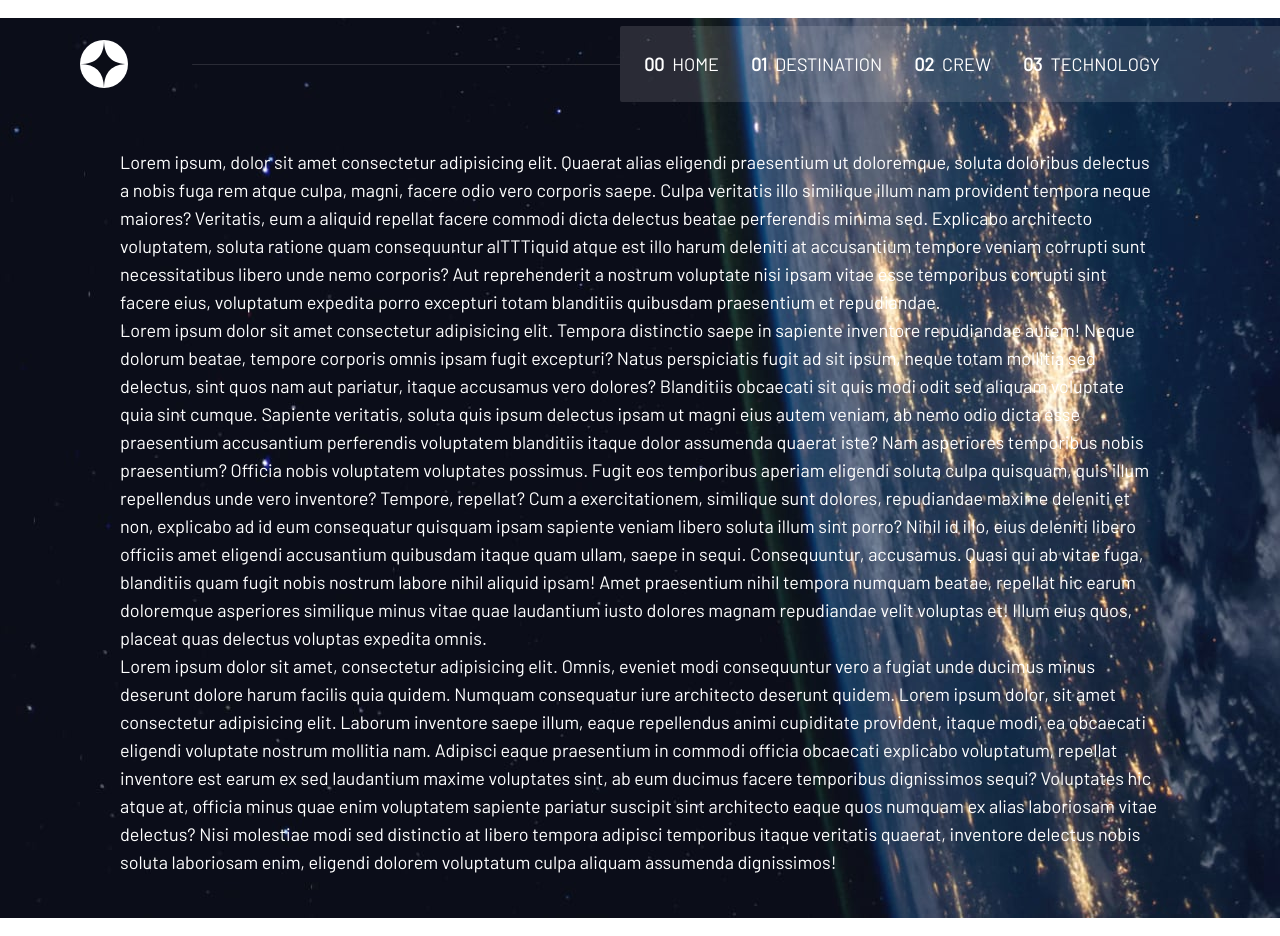
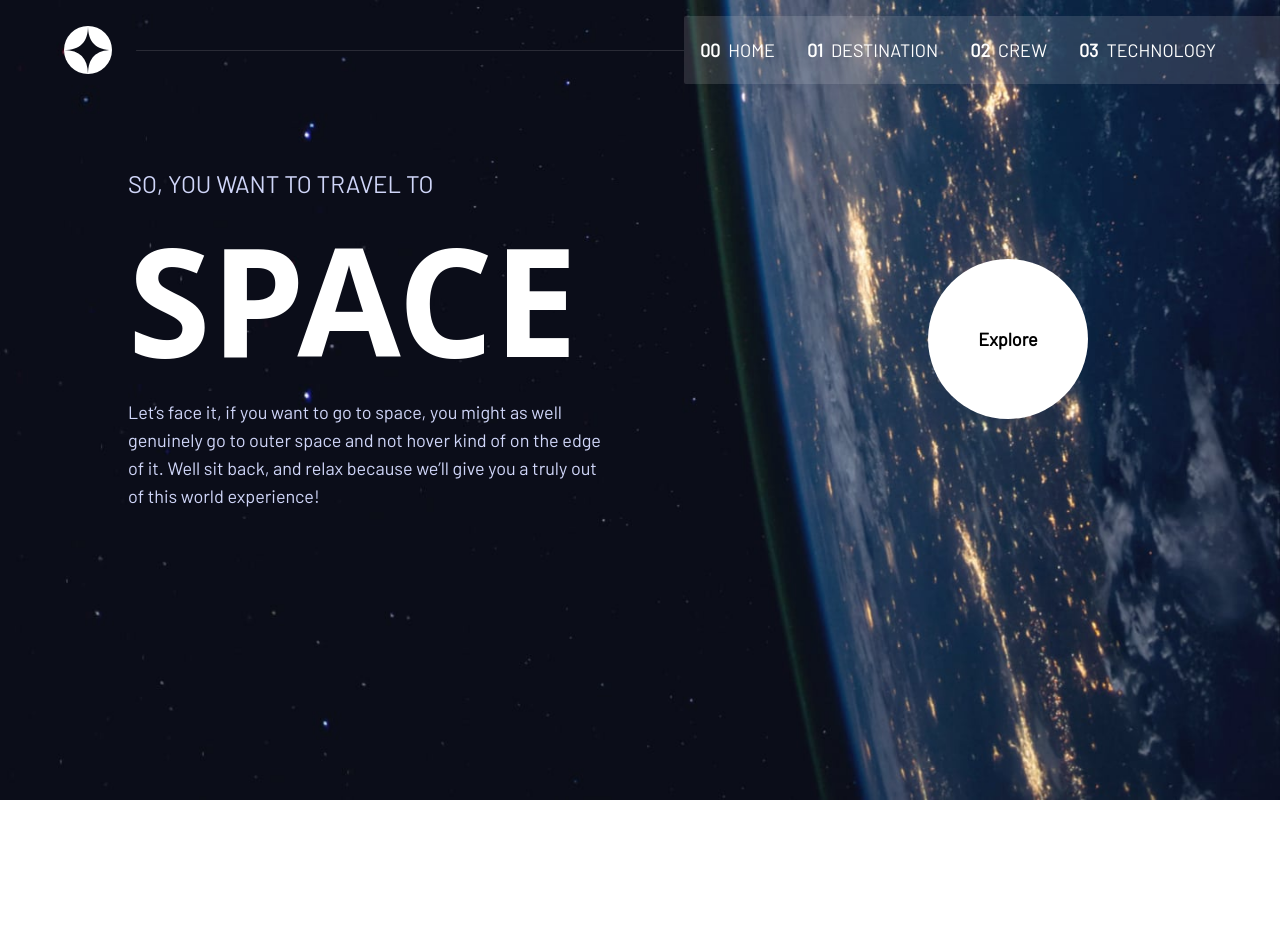
Before and after one commit to Khalid-Graine/space-tourism, a Vue app: page / in a window 1280 px wide. After the commit the page ends 800 px from the top, so only its background shows below. Built offline with nearby package versions, Linux system fonts and the light colour scheme; a web font is replaced by a local one.

Commit message:
Built the home page and make it responisve

```diff
--- a/src/App.vue
+++ b/src/App.vue
@@ -1,79 +1,126 @@
+<template>
 
+    <div
+    class=" overflow-hidden relative  text-lg text-white"
+  >
+  <header class="countainer    bg-transparent absolute top-4   w-full flex items-center justify-between">
 
-<template>
-   <div class="countainer image  text-lg text-white h-min">
-    <header class="w-full  flex items-center justify-between">
-      <img src="./assets/shared/logo.svg" class="countainer mr-6" alt="">
-      <div class="hidden lg:flex w-full h-[1px] special flex-grow  rounded-l-sm">
-
-      </div>
+      <img src="./assets/shared/logo.svg" class=" mr-6" alt="" />
+      <div
+        class="hidden lg:flex w-full h-[1px] bg-galaxy flex-grow rounded-l-sm"
+      >
+    </div>
 
       <!-- Nav for desktop -->
-      <nav class="hidden special custom-shadow md:flex  p-6 pr-20  gap-8 rounded-sm  uppercase">
+      <nav
+        class="hidden  bg-galaxy custom-shadow pl-4 py-5 md:flex   gap-8 rounded-sm "
+      >
         <Links @closeMenu="closeMenu()" />
       </nav>
 
       <!-- Nav for ipdate and phone -->
       <nav
-     :class="showMenu ? 'right-0':'-right-full'"
-      class="fixed top-0  w-full  h-screen   gap-10 bg-[#273c98] flex flex-col  justify-center  transition-all ease-in-out delay-100 duration-500"
+        :class="showMenu ? 'right-0' : '-right-full'"
+        class="fixed top-0 w-full h-screen gap-10 bg-[#273c98] flex flex-col justify-center transition-all ease-in-out delay-100 duration-500"
       >
-      <div class="ml-10 flex flex-col gap-10 uppercase">
-        <Links @closeMenu="closeMenu()" />
-      </div>
-      <div v-if="showMenu" class="w-10 h-10 fixed top-14 right-0 cursor-pointer">
-        <img  @click="toggleMenu"  src="./assets/shared/icon-close.svg" alt="">
-      </div>
+        <div class="ml-10 flex flex-col gap-10 uppercase">
+          <Links @closeMenu="closeMenu()" />
+        </div>
+
+        <!-- <div
+          v-if="showMenu"
+          class="w-10 h-10 fixed top-14 right-0 cursor-pointer"
+        >
+          <img
+            @click="toggleMenu"
+            src="./assets/shared/icon-close.svg"
+            alt=""
+          />
+        </div> -->
       </nav>
 
-      <div class="cursor-pointer md:hidden  w-10 h-10  p-2">
-        <img  @click="toggleMenu"
-         src="./assets/shared/icon-hamburger.svg" alt="">
+      <div class="cursor-pointer md:hidden w-10 h-10 p-2 static z-0 top-0 right-0">
+        <img
+        v-if="!showMenu"
+          @click="toggleMenu"
+          src="./assets/shared/icon-hamburger.svg"
+          alt=""
+        />
+        <img
+        v-if="showMenu"
+            @click="toggleMenu"
+            src="./assets/shared/icon-close.svg"
+            alt=""
+          />
       </div>
 
     </header>
 
 
-    <div class="countainer">
+    <div class="">
+
       <RouterView />
     </div>
+  </div>
 
 
 
-  </div>
+
+
 </template>
 
 <script setup>
-import { ref } from 'vue'
+import { ref,watch,computed, onBeforeMount } from 'vue'
 import { RouterLink, RouterView } from 'vue-router'
-import HelloWorld from './components/HelloWorld.vue'
-import Links from './components/Links.vue';
+import { useRoute } from 'vue-router'
+import Links from './components/Links.vue'
+const route = useRoute();
 const showMenu = ref(false);
+const routeName = ref('home');
+
+// const BackgroundName = ref(`
+//     bg-[url('@/assets/${routeName.value}/background-${routeName.value}-mobile.jpg')]
+//     md:bg-[url('@/assets/${routeName.value}/background-${routeName.value}-tablet.jpg')]
+//     lg:bg-[url('@/assets/${routeName.value}/background-${routeName.value}-desktop.jpg')]
+//   `);
+
+watch(
+ () => route.name, (newName) => {
+    routeName.value = newName;
+}
+);
+
+
+
+
+
+const BackgroundName = computed(() => ({
+  ['bg-[url("@/assets/' + routeName.value + '/background-' + routeName.value + '-mobile.jpg")]']: true,
+  ['md:bg-[url("@/assets/' + routeName.value + '/background-' + routeName.value + '-tablet.jpg")]']: true,
+  ['lg:bg-[url("@/assets/' + routeName.value + '/background-' + routeName.value + '-desktop.jpg")]']: true,
+}));
+
+onBeforeMount(() => {
+  // Initial setup
+});
 
 function toggleMenu() {
   showMenu.value = !showMenu.value;
+
 }
+
 function closeMenu() {
   showMenu.value = false;
-  console.log('Tes')
+
 }
 </script>
 
+<style>
 
-<style>
-.image {
-  background-image: url('@/assets/home/background-home-desktop.jpg');
-  background-repeat: no-repeat;
-  background-attachment: fixed;
-  background-position: center;
-}
-.special {
-  @apply bg-[#fefefe20]
-}
 
-.countainer {
-  @apply px-3 py-5 md:px-6 lg:px-10
-}
+
+
+
 .custom-shadow {
   box-shadow: 100px 0px 0px #fefefe20;
 }
--- a/src/assets/main.css
+++ b/src/assets/main.css
@@ -3,3 +3,7 @@
 @tailwind base;
 @tailwind components;
 @tailwind utilities;
+
+.countainer {
+    @apply px-6 md:px-12 lg:px-16
+}
--- a/src/components/Links.vue
+++ b/src/components/Links.vue
@@ -1,27 +1,27 @@
 <template>
      <RouterLink to="/" @click="$emit('closeMenu')" >
           <span class="font-bold mr-2">00</span>
-          <span>home</span>
+          <span class="uppercase">home</span>
         </RouterLink>
 
 
         <RouterLink to="/destination" @click="$emit('closeMenu')">
           <span class="font-bold mr-2">01</span>
-          <span>destination</span>
+          <span class="uppercase">destination</span>
         </RouterLink>
 
         <RouterLink to="/crew" @click="$emit('closeMenu')">
           <span class="font-bold mr-2">02</span>
-          <span>crew</span>
+          <span class="uppercase">crew</span>
         </RouterLink>
 
         <RouterLink to="/technology" @click="$emit('closeMenu')">
           <span class="font-bold mr-2">03</span>
-          <span>technology</span>
+          <span class="uppercase">technology</span>
         </RouterLink>
 </template>
 
 <script setup>
 import { defineEmits } from 'vue';
-defineEmits(['closeMenu'])
+defineEmits(['closeMenu']);
 </script>
--- a/src/router/index.js
+++ b/src/router/index.js
@@ -23,6 +23,11 @@ const router = createRouter({
       path: '/technology',
       name: 'technology',
       component: () => import('../views/TechnologyView.vue')
+    },
+    {
+      path: '/test',
+      name: 'test',
+      component: () => import('../views/TestView.vue')
     }
   ]
 })
--- a/src/views/HomeView.vue
+++ b/src/views/HomeView.vue
@@ -1,21 +1,46 @@
+<template>
+  <div
+    class="bg-[url('@/assets/home/background-home-mobile.jpg')] md:bg-[url('@/assets/home/background-home-tablet.jpg')] lg:bg-[url('@/assets/home/background-home-desktop.jpg')] bg-no-repeat bg-center bg-cover min-h-screen countainer"
+  >
+    <div class="pt-28"></div>
+    <div
+      class="flex flex-col justify-between gap-12 md:flex-row md:ml-16 md:mt-14 md:w-10/12"
+    >
+      <div
+        class="flex items-center md:items-start md:w-6/12 flex-col gap-4 md:gap-6"
+      >
+        <p class="text-2xl text-gray">SO, YOU WANT TO TRAVEL TO</p>
+        <p
+          class="font-belle font-bold text-6xl md:text-[110px] lg:text-[150px]"
+        >
+          SPACE
+        </p>
+        <p class="text-gray text-center md:text-start">
+          Let’s face it, if you want to go to space, you might as well genuinely
+          go to outer space and not hover kind of on the edge of it. Well sit
+          back, and relax because we’ll give you a truly out of this world
+          experience!
+        </p>
+      </div>
 
-<template>
-
-  <div
-  class="countainer  " >
-
-     <p>Lorem ipsum, dolor sit amet consectetur adipisicing elit. Quaerat alias eligendi praesentium ut doloremque, soluta doloribus delectus a nobis fuga rem atque culpa, magni, facere odio vero corporis saepe. Culpa veritatis illo similique illum nam provident tempora neque maiores? Veritatis, eum a aliquid repellat facere commodi dicta delectus beatae perferendis minima sed. Explicabo architecto voluptatem, soluta ratione quam consequuntur alTTTiquid atque est illo harum deleniti at accusantium tempore veniam corrupti sunt necessitatibus libero unde nemo corporis? Aut reprehenderit a nostrum voluptate nisi ipsam vitae esse temporibus corrupti sint facere eius, voluptatum expedita porro excepturi totam blanditiis quibusdam praesentium et repudiandae.</p>
-     <p>Lorem ipsum dolor sit amet consectetur adipisicing elit. Tempora distinctio saepe in sapiente inventore repudiandae autem! Neque dolorum beatae, tempore corporis omnis ipsam fugit excepturi? Natus perspiciatis fugit ad sit ipsum, neque totam mollitia sed delectus, sint quos nam aut pariatur, itaque accusamus vero dolores? Blanditiis obcaecati sit quis modi odit sed aliquam voluptate quia sint cumque. Sapiente veritatis, soluta quis ipsum delectus ipsam ut magni eius autem veniam, ab nemo odio dicta esse praesentium accusantium perferendis voluptatem blanditiis itaque dolor assumenda quaerat iste? Nam asperiores temporibus nobis praesentium? Officia nobis voluptatem voluptates possimus. Fugit eos temporibus aperiam eligendi soluta culpa quisquam, quis illum repellendus unde vero inventore? Tempore, repellat? Cum a exercitationem, similique sunt dolores, repudiandae maxime deleniti et non, explicabo ad id eum consequatur quisquam ipsam sapiente veniam libero soluta illum sint porro? Nihil id illo, eius deleniti libero officiis amet eligendi accusantium quibusdam itaque quam ullam, saepe in sequi. Consequuntur, accusamus. Quasi qui ab vitae fuga, blanditiis quam fugit nobis nostrum labore nihil aliquid ipsam! Amet praesentium nihil tempora numquam beatae, repellat hic earum doloremque asperiores similique minus vitae quae laudantium iusto dolores magnam repudiandae velit voluptas et! Illum eius quos, placeat quas delectus voluptas expedita omnis.</p>
-    <div>Lorem ipsum dolor sit amet, consectetur adipisicing elit. Omnis, eveniet modi consequuntur vero a fugiat unde ducimus minus deserunt dolore harum facilis quia quidem. Numquam consequatur iure architecto deserunt quidem. Lorem ipsum dolor, sit amet consectetur adipisicing elit. Laborum inventore saepe illum, eaque repellendus animi cupiditate provident, itaque modi, ea obcaecati eligendi voluptate nostrum mollitia nam. Adipisci eaque praesentium in commodi officia obcaecati explicabo voluptatum, repellat inventore est earum ex sed laudantium maxime voluptates sint, ab eum ducimus facere temporibus dignissimos sequi? Voluptates hic atque at, officia minus quae enim voluptatem sapiente pariatur suscipit sint architecto eaque quos numquam ex alias laboriosam vitae delectus? Nisi molestiae modi sed distinctio at libero tempora adipisci temporibus itaque veritatis quaerat, inventore delectus nobis soluta laboriosam enim, eligendi dolorem voluptatum culpa aliquam assumenda dignissimos!</div>
+      <div class="flex justify-center items-center">
+        <div
+          class="bg-white cursor-pointer text-black flex justify-center items-center w-40 h-40 font-bold rounded-full hover:outline-[26px] outline-[0px] outline outline-[#ffffff4f] transition-all ease-linear duration-300 delay-400"
+        >
+          Explore
+        </div>
+      </div>
+    </div>
   </div>
-
 </template>
-
 
 <script setup>
 // import TheWelcome from '../components/TheWelcome.vue'
 </script>
 
 <style scoped>
-
+.khalid {
+  background-image: url(../assets/home/background-home-mobile.jpg);
+  padding: 10px;
+}
 </style>
--- /dev/null
+++ b/src/views/TestView.vue
@@ -0,0 +1,27 @@
+<template>
+  <div id="demo"
+  :class="{
+
+    'bg-red-300': false,
+     'bg-blue-200': false,
+     'w-full': true,
+      'h-[100px]': true
+
+
+      }">
+    {{ message }}
+  </div>
+  <button @click="toggleClass" class="bg-blue-200">Toggle Class</button>
+</template>
+
+<script setup>
+import { ref } from 'vue';
+
+const message = ref('');
+const isActive = ref(false);
+
+function toggleClass() {
+  isActive.value = !isActive.value;
+  message.value = isActive.value ? 'ok' : '';
+}
+</script>
--- a/tailwind.config.js
+++ b/tailwind.config.js
@@ -22,6 +22,10 @@ module.exports = {
         belle: ['Bellefair', 'sans' ],
         condensed: ['Barlow Condensed', 'sans'],
       },
+      colors: {
+        galaxy: '#fefefe20',
+        gray: '#D0D6F9',
+      }
 
     },
   },
```
Also changed, not shown: src/views/CrewView.vue (+1 -1 lines), src/views/DestinationView.vue (+1 -1 lines), src/views/TechnologyView.vue (+1 -1 lines).
